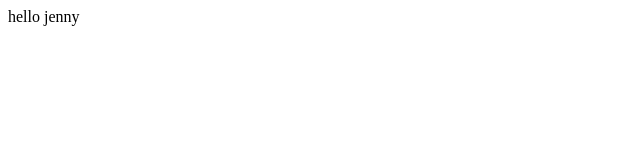
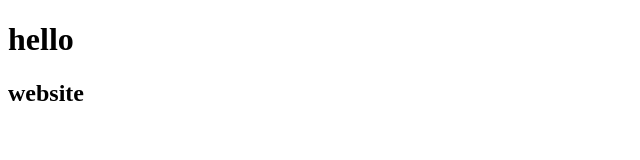
Before and after one commit to charlie-nalli/testing1, a plain HTML site: page index.html in a window 1280 px wide. Shown: the whole page, without its empty margins (0-640 px from the left). Drawn offline with Linux system fonts and the light colour scheme.

Commit message:
add some index.js

```diff
--- a/index.html
+++ b/index.html
@@ -3,9 +3,10 @@
 <head>
     <meta charset="UTF-8">
     <meta name="viewport" content="width=device-width, initial-scale=1.0">
-    <title>Document</title>
+    <title>instagram</title>
 </head>
 <body>
-    <h>hello jenny</h>
+    <h1>hello </h1>
+    <h2>website</h2>
 </body>
 </html>
```
Also changed, not shown: index.js (added).
